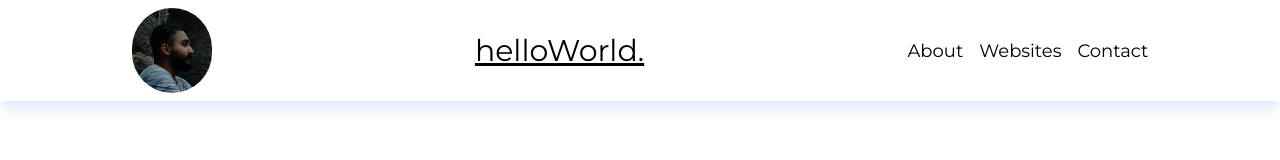
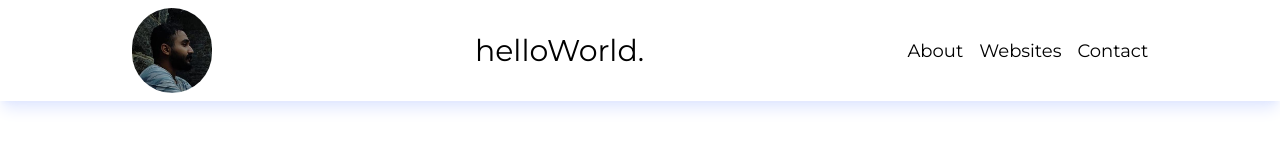
Before and after one commit to abelkjohn/portfolio, a Next.js app: page / in a window 1280 px wide. Shown: the top 160 px of the page. Built offline with nearby package versions, Linux system fonts and the light colour scheme.

Commit message:
modified:   app/Components/Header.jsx

```diff
--- a/app/Components/Header.jsx
+++ b/app/Components/Header.jsx
@@ -5,7 +5,7 @@ export default function Header(){
     return (
         <div className="bg-white  fixed left-0 top-0 flex w-full py-2 justify-around items-center shadow-indigo-100 shadow-lg">
             <img className="w-10 lg:w-20 rounded-full" src={me.src} alt='pic' />
-            <p className="underline text-lg md:text-3xl">helloWorld.</p>
+            <p className="text-lg md:text-3xl">helloWorld.</p>
             <ul className="flex gap-2 text-sm md:gap-4 md:text-lg">
                 <li className="hover:underline"><a href="#about">About</a></li>
                 <li className="hover:underline"><a href="#websites">Websites</a></li>
```
